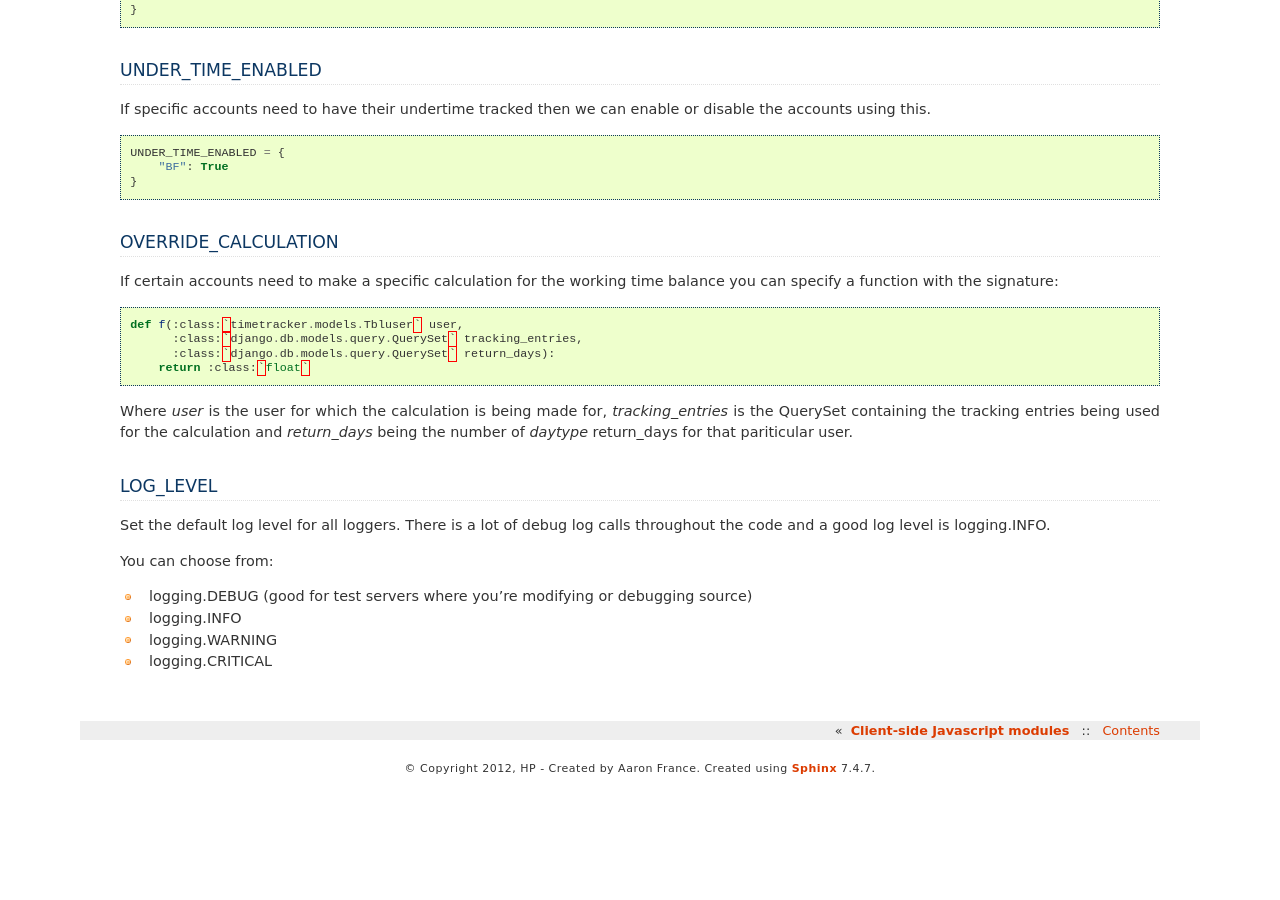
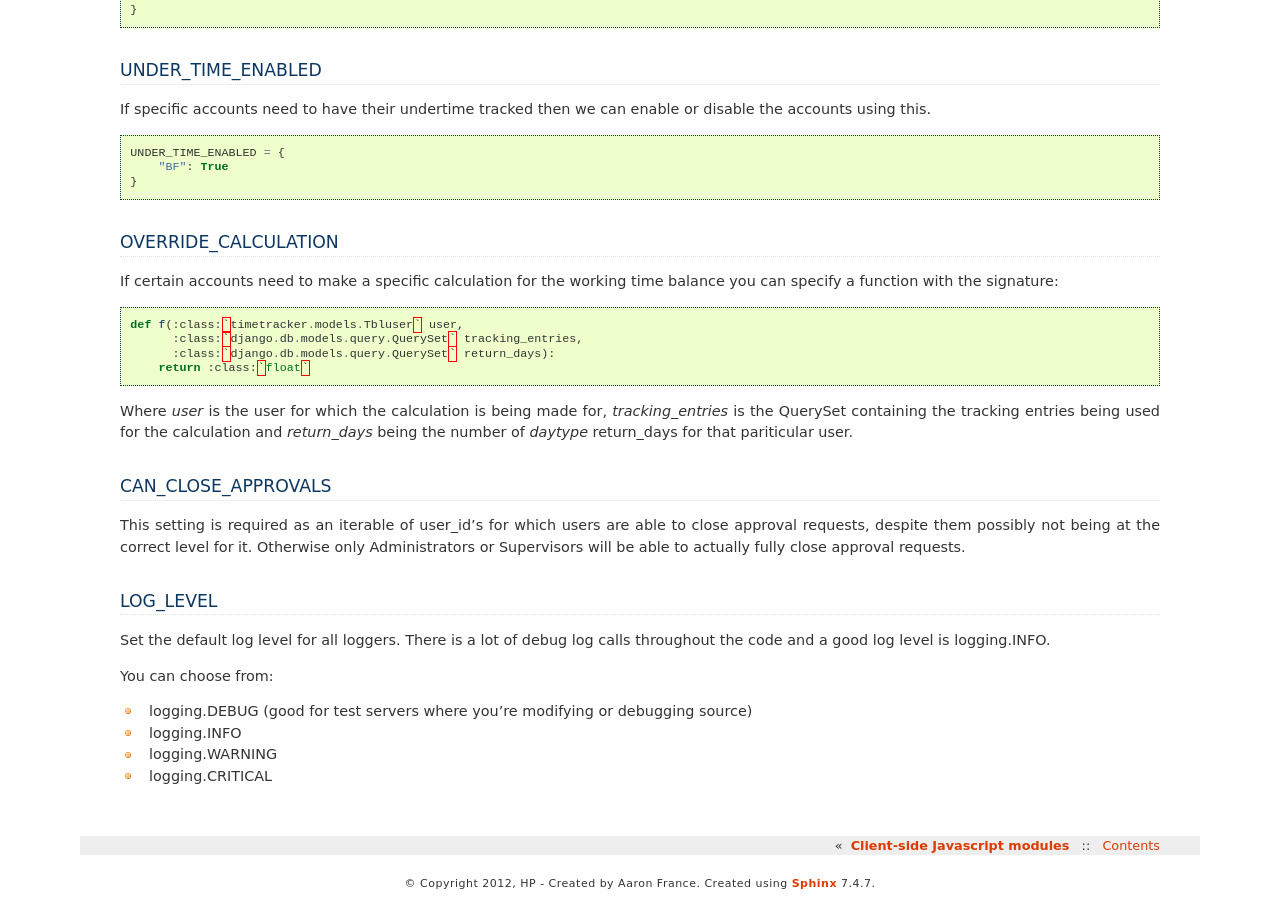
Before and after one commit to AeroNotix/django-timetracker, a Sphinx documentation site: the page built from docs/source/settings.rst, in a window 1280 px wide and 900 px high, scrolled down 1383 px. Built offline with Sphinx 7.4.7, drawn with Linux system fonts in a browser that asks for light colours; the version number could not be read and is left out; before the commit the page ends 2169 px from its top, so only the background shows below that.

Commit message:
Documented the new configuration option.

```diff
--- a/docs/source/settings.rst
+++ b/docs/source/settings.rst
@@ -118,6 +118,14 @@ Where `user` is the user for which the calculation is being made for,
 used for the calculation and `return_days` being the number of `daytype`
 return_days for that pariticular user.
 
+CAN_CLOSE_APPROVALS
+-------------------
+
+This setting is required as an iterable of user_id's for which users are able
+to close approval requests, despite them possibly not being at the correct
+level for it. Otherwise only Administrators or Supervisors will be able to
+actually fully close approval requests.
+
 LOG_LEVEL
 ---------
 
```
